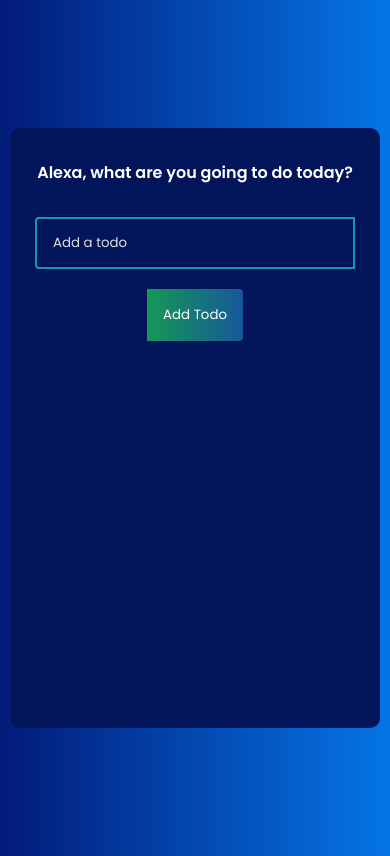
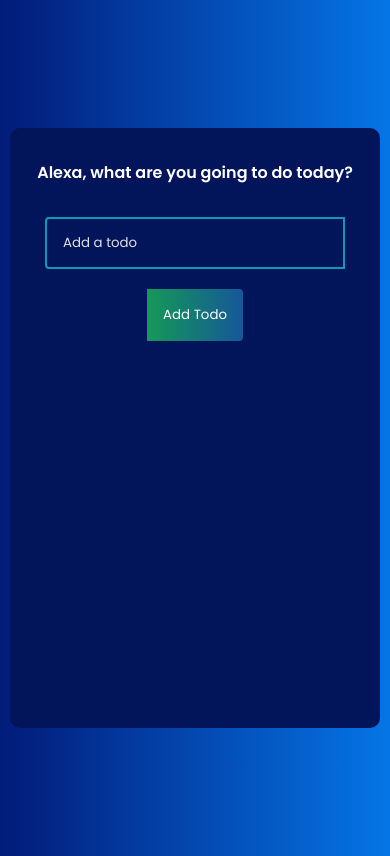
Before and after one commit to snowleopardAlexa/react-todo-list-app, a React (Create React App) app: page / in a window 390 px wide. Built offline with nearby package versions, Linux system fonts and the light colour scheme.

Commit message:
minimize todo input

```diff
--- a/src/App.css
+++ b/src/App.css
@@ -151,6 +151,9 @@
     .todo-app {
       width: 95%;
     }
+    .todo-input {
+      width: 300px;
+    }
     .todo-btn {
       margin-top: 20px;
     }
```
